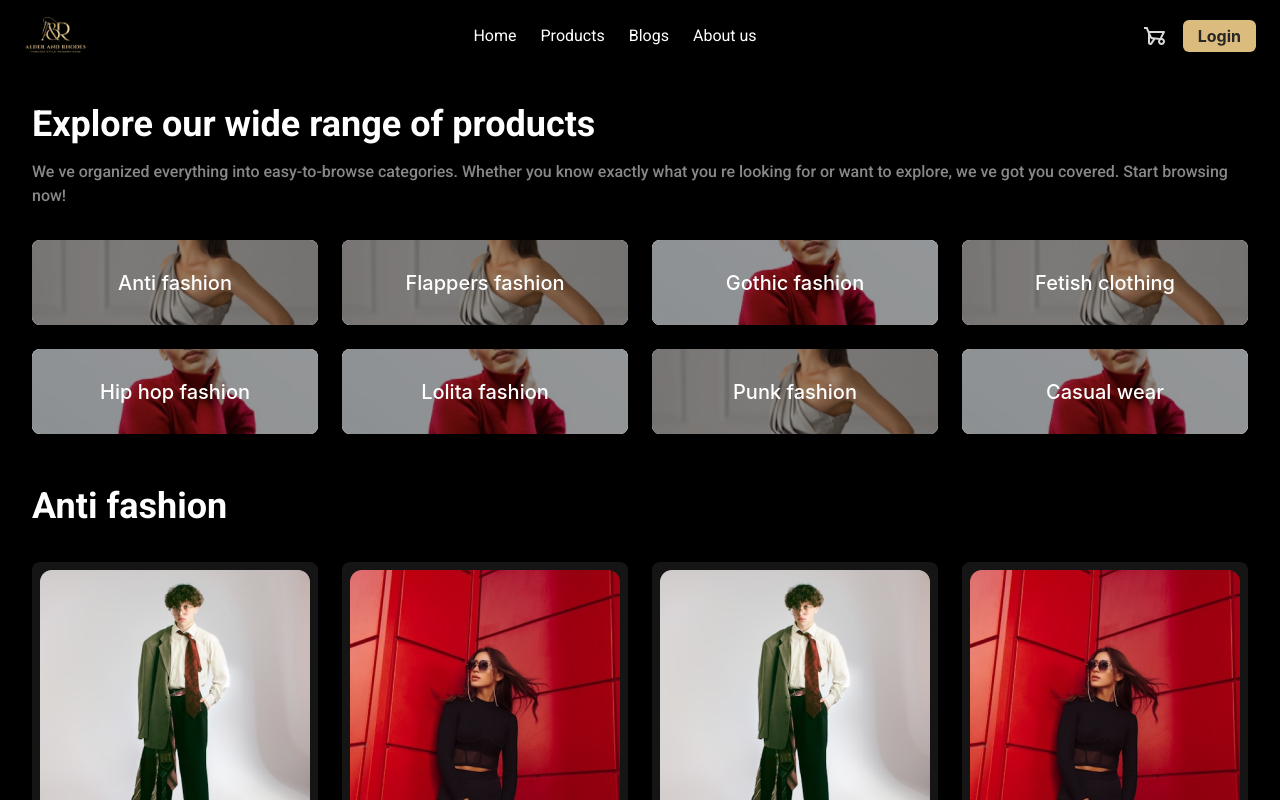
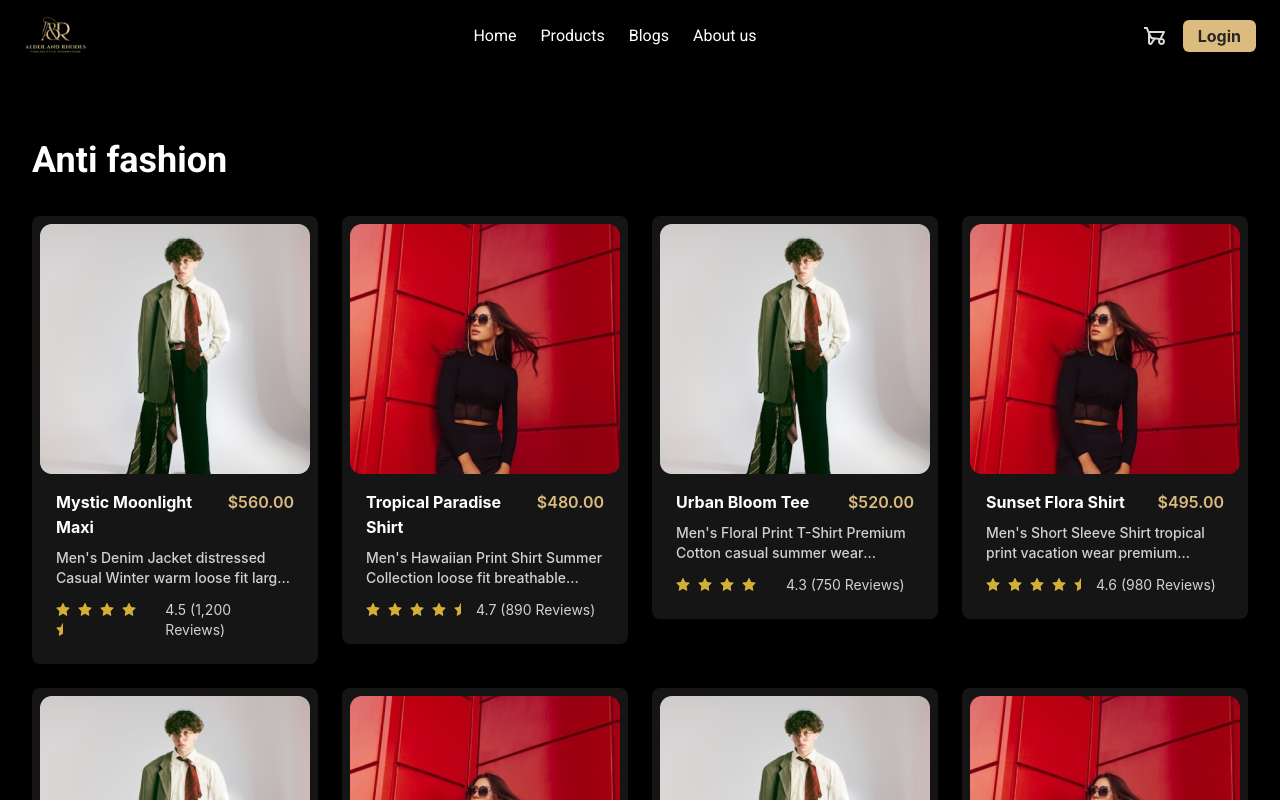
Before and after one commit to Mahedihasanimam/sowjanya-ecomarce, a Next.js app: page /products in a window 1280 px wide. Shown: the top 800 px of the page. Built offline with nearby package versions, Linux system fonts and the light colour scheme.

Commit message:
category removed

```diff
--- a/src/app/(main-layout)/products/page.jsx
+++ b/src/app/(main-layout)/products/page.jsx
@@ -140,10 +140,10 @@ export default function Page() {
   return (
     <div className=" bg-primary text-white p-8">
       <div className="container mx-auto">
-        <h3 className="!text-white text-4xl font-bold mb-4">
+        {/* <h3 className="!text-white text-4xl font-bold mb-4">
           Explore our wide range of products
-        </h3>
-        <p className="!text-[#888888] text-[16px] font-medium mb-8">
+        </h3> */}
+        {/* <p className="!text-[#888888] text-[16px] font-medium mb-8">
           We ve organized everything into easy-to-browse categories. Whether you know exactly what you re looking for or want to explore, we ve got you covered. Start browsing now!
         </p>
 
@@ -156,7 +156,7 @@ export default function Page() {
               href={category.href}
             />
           ))}
-        </div>
+        </div> */}
 
 
 
```
Also changed, not shown: src/app/auth/signin/page.jsx (line endings or trailing spaces).
